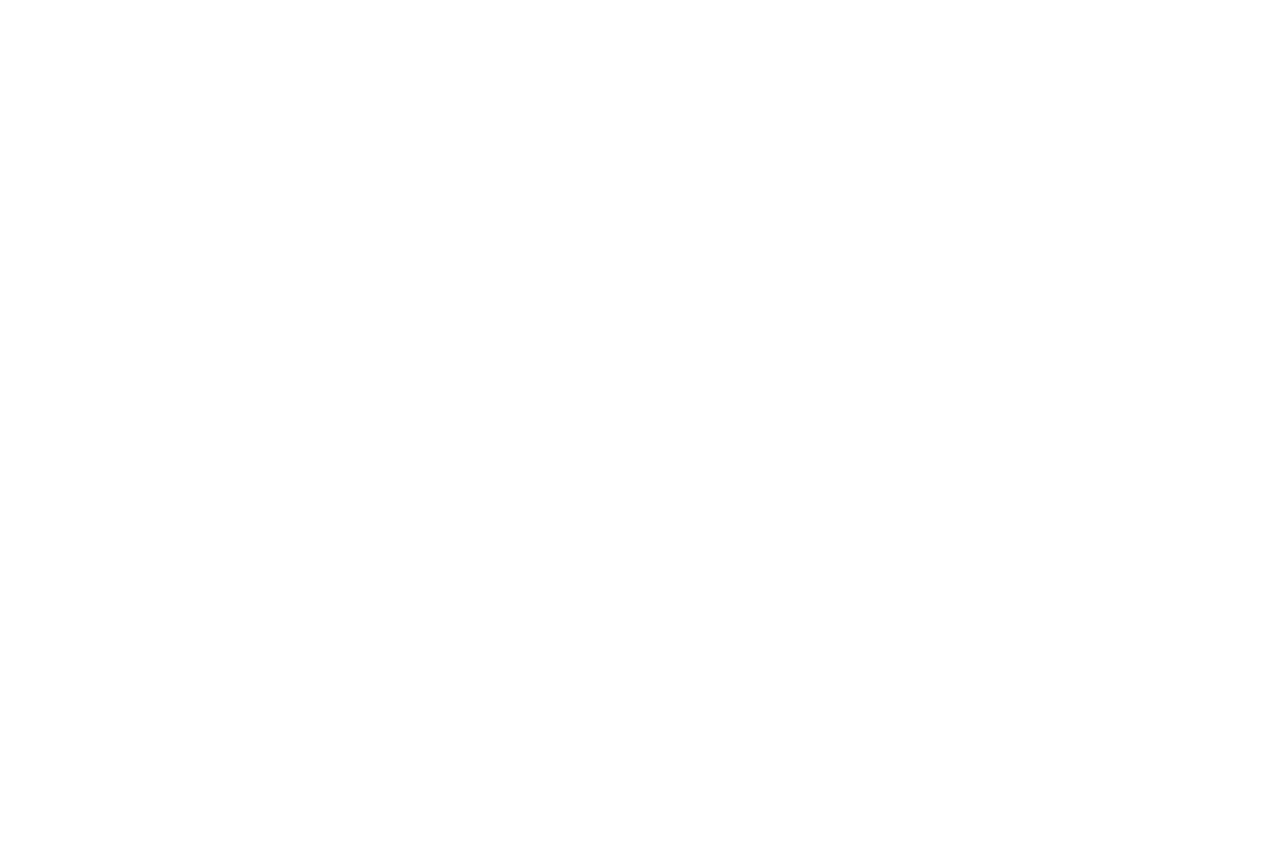
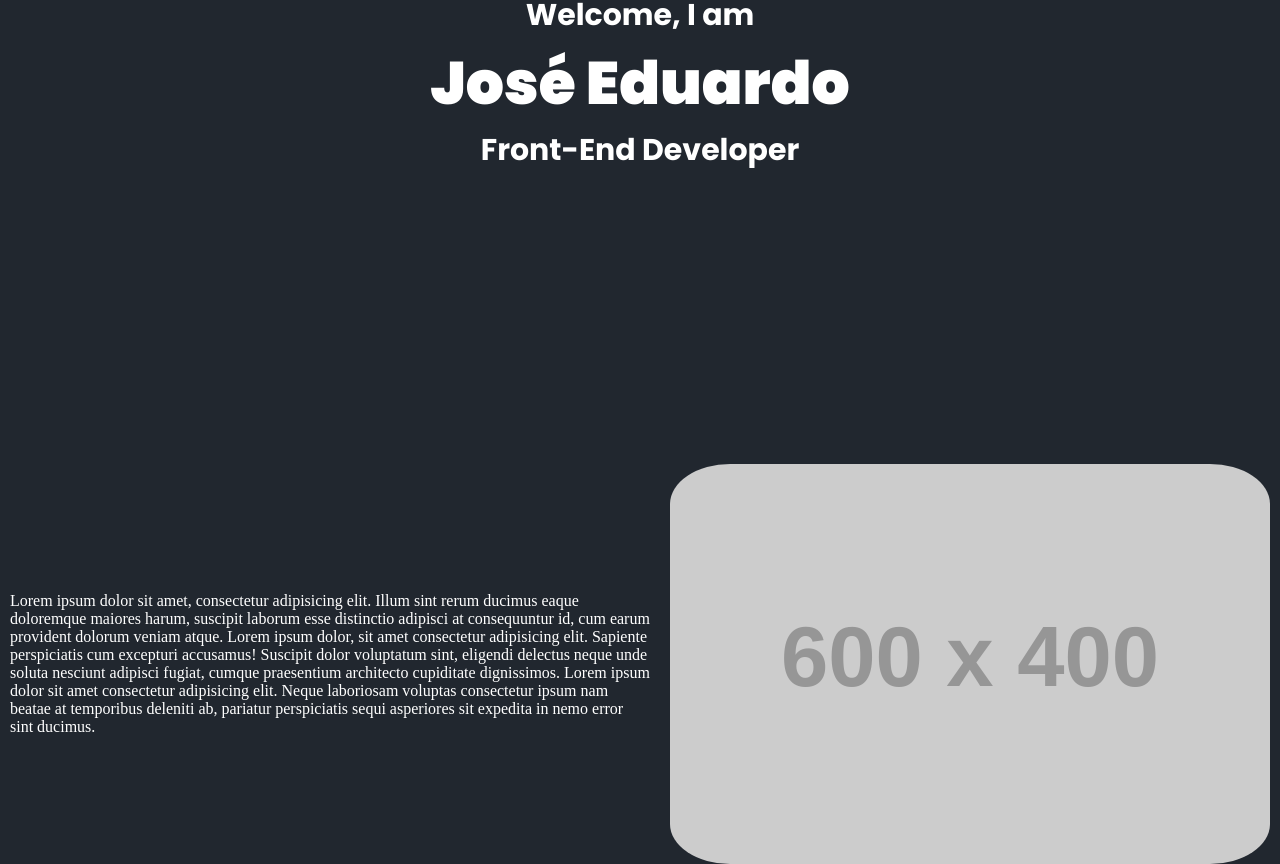
Before and after one commit to jose-eduardo-00/Portfolio, a React (Vite) app: page / in a window 1280 px wide. Shown: the part 336-1200 px from the top of the page. Before the commit the page ends 800 px from the top, so only its background shows below. Built offline with nearby package versions, Linux system fonts and the light colour scheme; the HTML template or start-up script is replaced by a standard one.

Commit message:
first commit

```diff
--- a/src/App.tsx
+++ b/src/App.tsx
@@ -1,10 +1,14 @@
 import { Home } from "./pages/home"
 import './global.scss'
+import { About } from "./components/about/about"
 
 
 function App() {
   return (
-    <Home />
+    <>
+      <Home />
+      <About />
+    </>
   )
 }
 
--- /dev/null
+++ b/src/components/about/about.scss
@@ -0,0 +1,14 @@
+.about {
+    background-color: #21272f;
+    display: flex;
+    align-items: center;
+    justify-content: space-around;
+
+    p {
+        width: 50%;
+    }
+
+    img {
+        border-radius: 10%;
+    }
+}
--- /dev/null
+++ b/src/components/about/about.tsx
@@ -0,0 +1,20 @@
+import './about.scss'
+
+const About = () => {
+    return (
+        <section className="about">
+            <p>
+                Lorem ipsum dolor sit amet, consectetur adipisicing elit. Illum sint rerum ducimus eaque doloremque maiores
+                harum, suscipit laborum esse distinctio adipisci at consequuntur id, cum earum provident dolorum veniam atque.
+                Lorem ipsum dolor, sit amet consectetur adipisicing elit. Sapiente perspiciatis cum excepturi accusamus!
+                Suscipit dolor voluptatum sint, eligendi delectus neque unde soluta nesciunt adipisci fugiat, cumque
+                praesentium architecto cupiditate dignissimos. Lorem ipsum dolor sit amet consectetur adipisicing elit.
+                Neque laboriosam voluptas consectetur ipsum nam beatae at temporibus deleniti ab, pariatur perspiciatis
+                sequi asperiores sit expedita in nemo error sint ducimus.
+            </p>
+            <img src="https://placehold.co/600x400" alt="Foto do autor do site"></img>
+        </section>
+    )
+}
+
+export { About }
--- a/src/components/header/header.scss
+++ b/src/components/homeScreen/header/header.scss
@@ -1,6 +1,5 @@
 .header {
     background-color: #171c23;
-    color: #fff;
     padding: 30px;
     font-family: 'Poppins-Bold', sans-serif;
     display: flex;
--- /dev/null
+++ b/src/components/homeScreen/homeScreen.scss
@@ -0,0 +1,28 @@
+.home-screen {
+    background-color: #21272f;
+    height: 100vh;
+
+    main {
+        height: 80%;
+
+        .home-screen-presentation {
+            height: 100%;
+            display: flex;
+            flex-direction: column;
+            align-items: center;
+            justify-content: center;
+
+            h2 {
+                font-size: 30px;
+                font-family: 'Poppins-Bold', sans-serif;
+
+
+            }
+
+            .name {
+                font-size: 60px;
+                font-family: 'Poppins-Black', sans-serif;
+            }
+        }
+    }
+}
--- /dev/null
+++ b/src/components/homeScreen/homeScreen.tsx
@@ -0,0 +1,19 @@
+import { Header } from './header/header'
+import './homeScreen.scss'
+
+const HomeScreen = () => {
+    return (
+        <section className='home-screen'>
+            <Header />
+            <main>
+                <div className='home-screen-presentation'>
+                    <h2>Welcome, <span>I am</span></h2>
+                    <h1 className='name'>José Eduardo</h1>
+                    <h2 className='profession'>Front-End Developer</h2>
+                </div>
+            </main>
+        </section>
+    )
+}
+
+export { HomeScreen }
--- a/src/global.scss
+++ b/src/global.scss
@@ -2,19 +2,41 @@
     font-family: 'Poppins-Light';
     src: local('Poppins'), url(./fonts/Poppins/Poppins-Light.ttf) format('truetype');
 }
+
 @font-face {
     font-family: 'Poppins-Bold';
     src: local('Poppins'), url(./fonts/Poppins/Poppins-Bold.ttf) format('truetype');
 }
+
 @font-face {
     font-family: 'Poppins-black';
     src: local('Poppins'), url(./fonts/Poppins/Poppins-Black.ttf) format('truetype');
+}
+
+body::-webkit-scrollbar {
+    width: 18px;
+}
+
+body::-webkit-scrollbar-track {
+    background: #171c23;
+}
+
+body::-webkit-scrollbar-thumb {
+    background-color: #31393d;
+    border-radius: 20px;
+    border: 4px solid #171c23;
+}
+
+body {
+    scrollbar-width: thin;
+    scrollbar-color: #171c23 #31393d;
 }
 
 * {
     padding: 0;
     margin: 0;
     box-sizing: border-box;
+    color: #fff;
 }
 
 ul {
--- a/src/pages/home.tsx
+++ b/src/pages/home.tsx
@@ -1,10 +1,9 @@
-import { Header } from "../components/header/header"
-
+import { HomeScreen } from "../components/homeScreen/homeScreen"
 
 const Home = () => {
     return (
         <>
-            <Header />
+            <HomeScreen />
         </>
     )
 }
```
Also changed, not shown: src/components/homeScreen/header/header.tsx (renamed from src/components/header/header.tsx).
